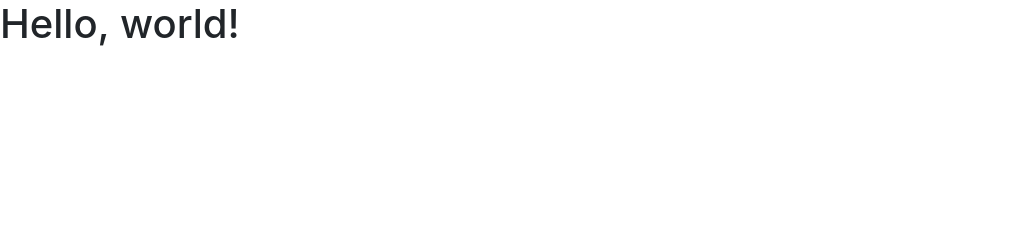
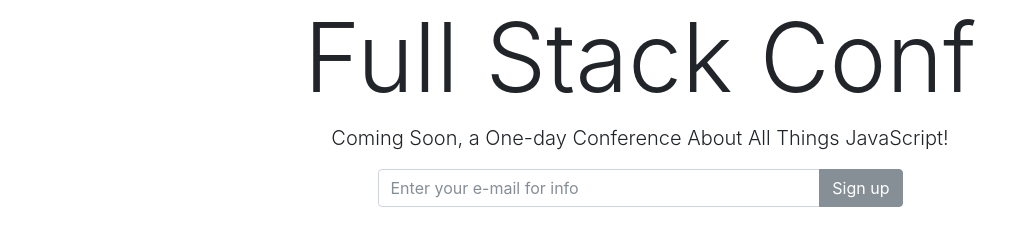
Before and after one commit to tdimnet/full-stack-conf, a plain HTML site: page index.html in a window 1280 px wide. Shown: the whole page, without its empty margins (0-1035 px from the left). Drawn offline with nearby package versions, Linux system fonts and the light colour scheme.

Commit message:
Create the core layout for the sign up landing page using bootstrap

```diff
--- a/index.html
+++ b/index.html
@@ -10,7 +10,20 @@
     <link rel="stylesheet" href="https://maxcdn.bootstrapcdn.com/bootstrap/4.0.0-beta.2/css/bootstrap.min.css" integrity="sha384-PsH8R72JQ3SOdhVi3uxftmaW6Vc51MKb0q5P2rRUpPvrszuE4W1povHYgTpBfshb" crossorigin="anonymous">
   </head>
   <body>
-    <h1>Hello, world!</h1>
+    <div class="container text-center">
+      <h1 class="display-1">Full Stack Conf</h1>
+      <p class="lead">Coming Soon, a One-day Conference About All Things JavaScript!</p>
+
+      <div class="col-lg-6 mx-auto">
+        <div class="input-group">
+          <input type="text" class="form-control" placeholder="Enter your e-mail for info" aria-label="Enter your e-mail for info">
+          <span class="input-group-btn">
+            <button class="btn btn-secondary" type="button">Sign up</button>
+          </span>
+        </div>
+      </div>
+
+    </div>
 
     <!-- Optional JavaScript -->
     <!-- jQuery first, then Popper.js, then Bootstrap JS -->
```
